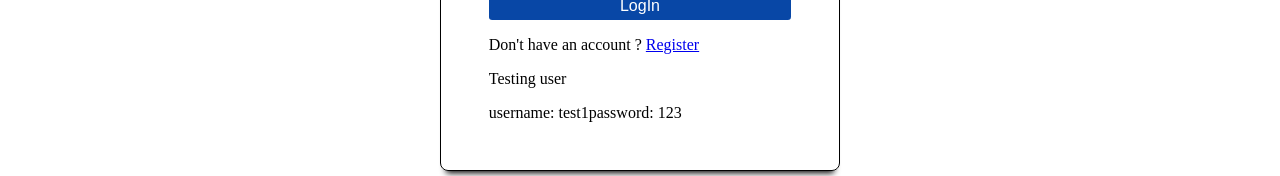
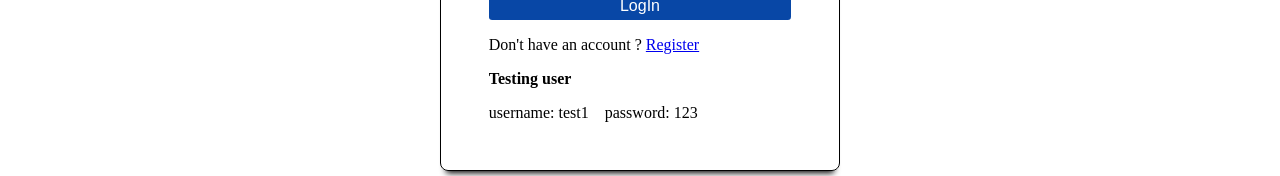
Before and after one commit to Pravinrams/build-your-future-today, a React (Create React App) app in the folder front_end/: page /login in a window 1280 px wide. Shown: the part 386-562 px from the top of the page. Built offline with nearby package versions, Linux system fonts and the light colour scheme.

Commit message:
update login form

```diff
--- a/front_end/src/components/Login.js
+++ b/front_end/src/components/Login.js
@@ -69,9 +69,13 @@ class Login extends React.Component {
               <Link to="/register">Register</Link>
             </div>
             <div>
-              <p className="test-user-container">Testing user</p>
-              <span>username: test1</span>
-              <span>password: 123</span>
+              <div className="test-user-container">
+                <p>
+                  <strong>Testing user</strong>
+                </p>
+                <span>username: test1</span>
+                <span>password: 123</span>
+              </div>
             </div>
           </div>
         </div>
```
